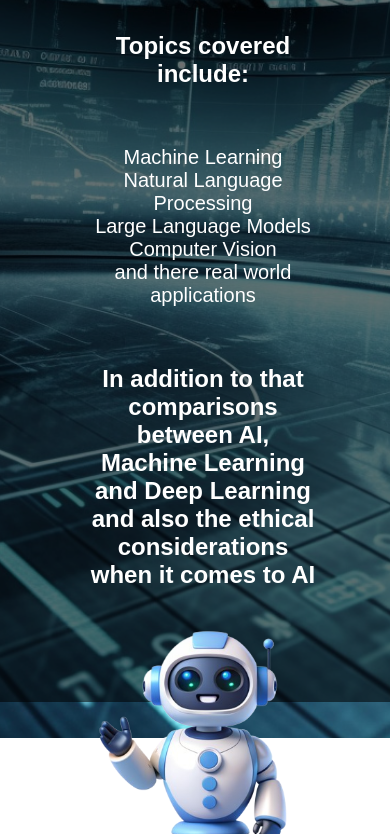
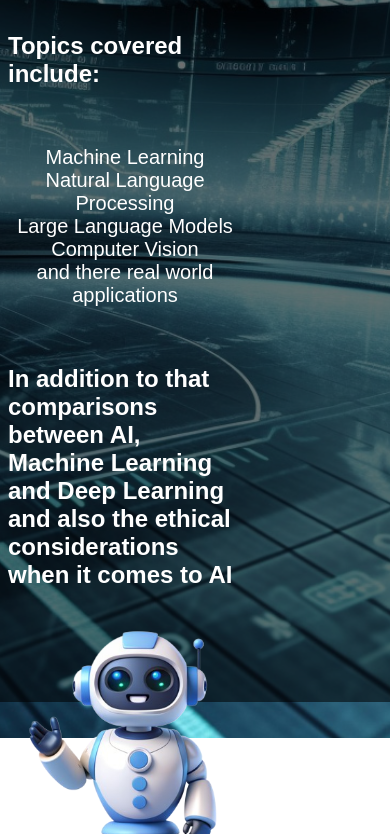
Before and after one commit to Zahier-Claronino/ChatBot, a plain HTML site: page index.html in a window 390 px wide. Shown: the part 142-976 px from the top of the page. Drawn offline with nearby package versions, Linux system fonts and the light colour scheme.

Commit message:
Update index.html

```diff
--- a/index.html
+++ b/index.html
@@ -63,6 +63,16 @@
         width:60%;
        }
 
+        @media only screen and (max-width:1000px){
+            .topics-covered{
+                align-items:start;
+            }
+
+            .topics-covered h2, h1{
+                text-align:left;
+            }
+        }
+
     </style>
 </head>
 
```
